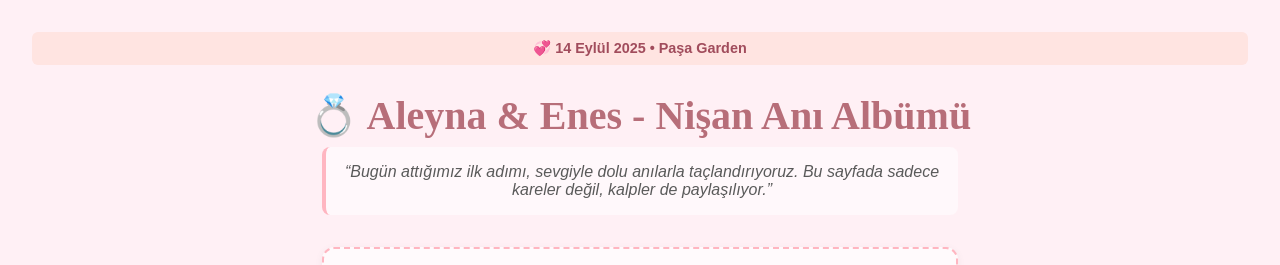
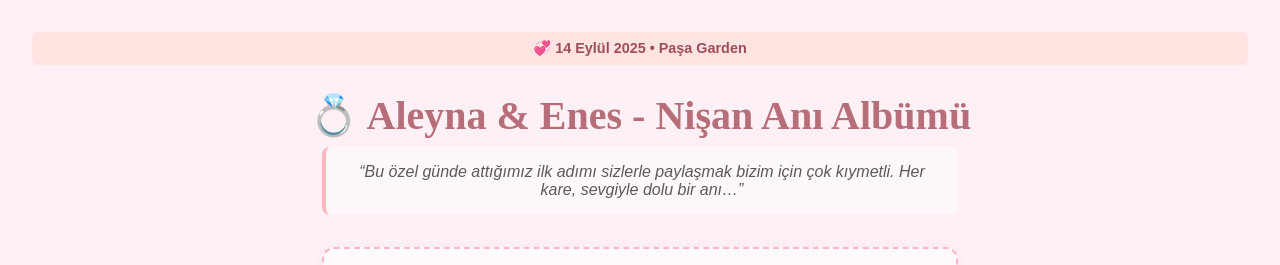
Before and after one commit to enesciraci/ani-album, a React (Create React App) app: page / in a window 1280 px wide. Shown: the top 265 px of the page. Built offline with nearby package versions, Linux system fonts and the light colour scheme; no server answers.

Commit message:
Update App.js

```diff
--- a/src/App.js
+++ b/src/App.js
@@ -132,8 +132,8 @@ export default function App() {
         borderLeft: '4px solid #ffb6c1',
         borderRadius: '8px',
       }}>
-“Bugün attığımız ilk adımı, sevgiyle dolu anılarla taçlandırıyoruz.
-Bu sayfada sadece kareler değil, kalpler de paylaşılıyor.”
+“Bu özel günde attığımız ilk adımı sizlerle paylaşmak bizim için çok kıymetli.
+Her kare, sevgiyle dolu bir anı…”
 </p>
 
   <div style={{
```
